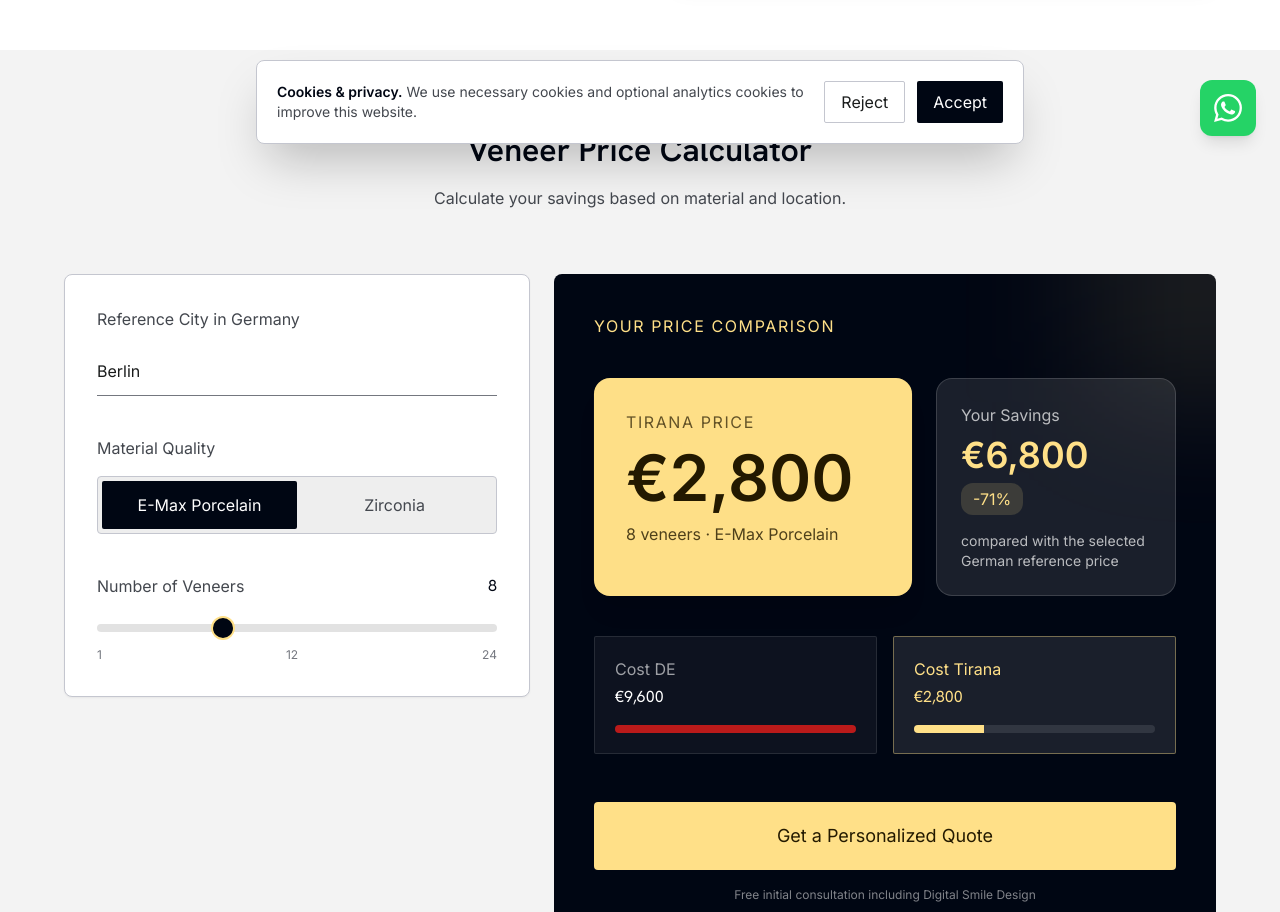
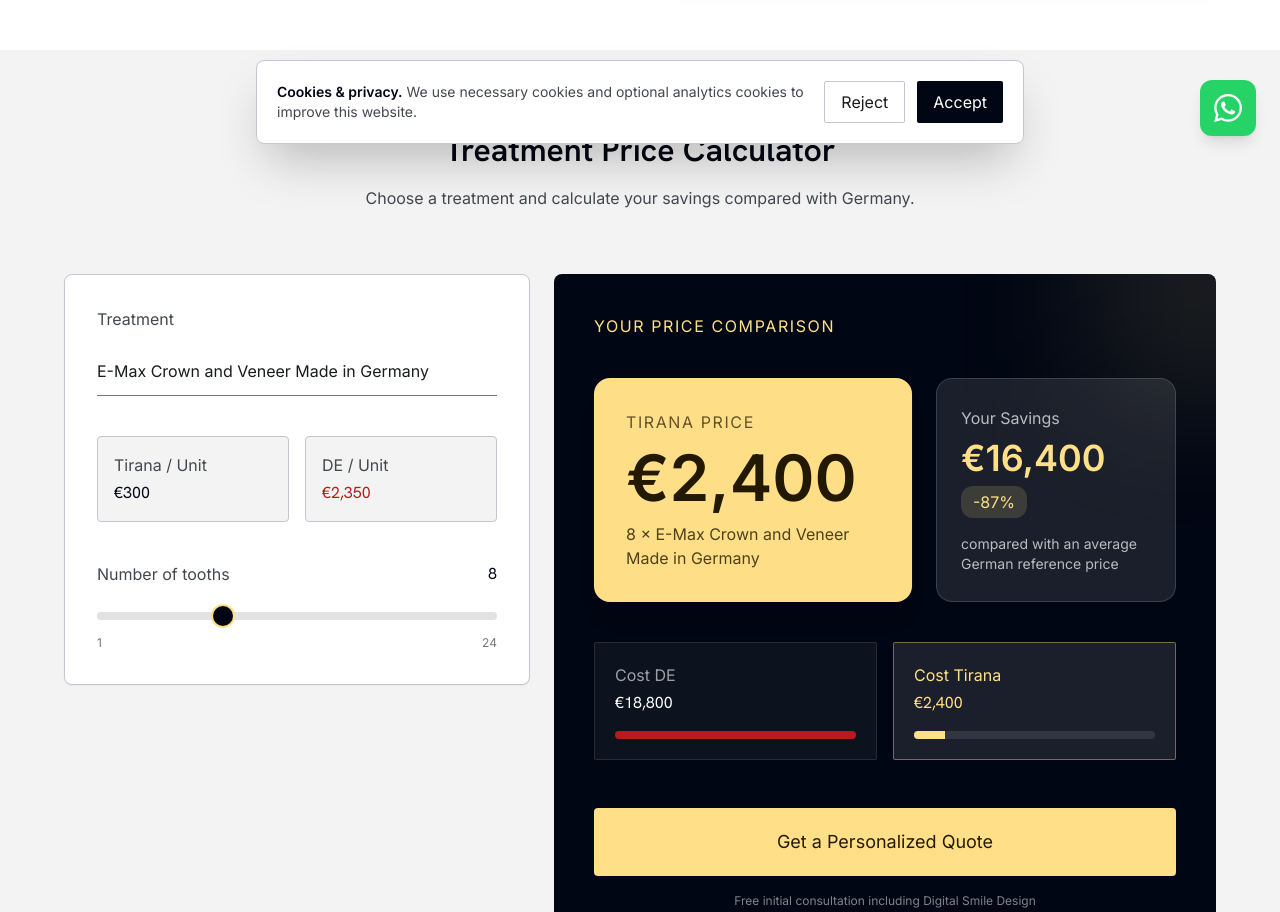
Before and after one commit to kejnidema/dt, a React (Vite) app in the folder frontend/: page /veneers/cost-comparison in a window 1280 px wide. Shown: the part 640-1552 px from the top of the page. Built offline with nearby package versions, Linux system fonts and the light colour scheme.

Commit message:
calculator update

```diff
--- a/frontend/src/components/Calculator.tsx
+++ b/frontend/src/components/Calculator.tsx
@@ -1,65 +1,137 @@
 import { useState, useCallback } from 'react';
 import { useI18n } from '@/lib/i18n';
 
-interface CityPricing {
-  name: string;
-  price_eur_per_tooth: number;
-}
-
-interface MaterialPrice {
+interface TreatmentPrice {
   key: string;
   name_de: string;
   name_en: string;
-  price_eur_per_tooth: number;
+  unit_de: string;
+  unit_en: string;
+  tirana_price_eur: number;
+  germany_price_eur: number;
+  max_quantity: number;
 }
 
-interface PricingConfig {
-  german_cities: CityPricing[];
-  materials: MaterialPrice[];
-}
-
-const PRICING_CONFIG: PricingConfig = {
-  german_cities: [
-    { name: 'Berlin', price_eur_per_tooth: 1200 },
-    { name: 'München', price_eur_per_tooth: 1500 },
-    { name: 'Hamburg', price_eur_per_tooth: 1300 },
-    { name: 'Frankfurt', price_eur_per_tooth: 1400 },
-    { name: 'Düsseldorf', price_eur_per_tooth: 1100 },
-  ],
-  materials: [
-    {
-      key: 'e-max',
-      name_de: 'E-Max Porzellan',
-      name_en: 'E-Max Porcelain',
-      price_eur_per_tooth: 350,
-    },
-    {
-      key: 'zirconia',
-      name_de: 'Zirkonoxid',
-      name_en: 'Zirconia',
-      price_eur_per_tooth: 400,
-    },
-  ],
-};
+const TREATMENT_PRICING: TreatmentPrice[] = [
+  {
+    key: 'tartar-clean',
+    name_de: 'Zahnsteinreinigung',
+    name_en: 'Tartar Clean',
+    unit_de: 'Behandlung',
+    unit_en: 'treatment',
+    tirana_price_eur: 30,
+    germany_price_eur: 100,
+    max_quantity: 4,
+  },
+  {
+    key: 'whitening',
+    name_de: 'Professionelle Zahnaufhellung',
+    name_en: 'Professional Teeth Whitening',
+    unit_de: 'Behandlung',
+    unit_en: 'treatment',
+    tirana_price_eur: 150,
+    germany_price_eur: 400,
+    max_quantity: 4,
+  },
+  {
+    key: 'implant',
+    name_de: 'MegaGen-Titanium Implantat',
+    name_en: 'MegaGen-Titanium Implant',
+    unit_de: 'Implantat',
+    unit_en: 'implant',
+    tirana_price_eur: 500,
+    germany_price_eur: 1500,
+    max_quantity: 12,
+  },
+  {
+    key: 'filling-grade-2',
+    name_de: 'Füllung Grad 2',
+    name_en: 'Filling Grade 2',
+    unit_de: 'Füllung',
+    unit_en: 'filling',
+    tirana_price_eur: 50,
+    germany_price_eur: 150,
+    max_quantity: 12,
+  },
+  {
+    key: 'filling-grade-3',
+    name_de: 'Füllung Grad 3',
+    name_en: 'Filling Grade 3',
+    unit_de: 'Füllung',
+    unit_en: 'filling',
+    tirana_price_eur: 70,
+    germany_price_eur: 200,
+    max_quantity: 12,
+  },
+  {
+    key: 'porcelain-crown',
+    name_de: 'Porzellankrone Made in Germany',
+    name_en: 'Porcelain Crown Made in Germany',
+    unit_de: 'Krone',
+    unit_en: 'crown',
+    tirana_price_eur: 100,
+    germany_price_eur: 700,
+    max_quantity: 24,
+  },
+  {
+    key: 'zirconia-crown',
+    name_de: 'Zirkonia-Krone Made in Germany',
+    name_en: 'Zirkonia Crown Made in Germany',
+    unit_de: 'Krone',
+    unit_en: 'crown',
+    tirana_price_eur: 200,
+    germany_price_eur: 900,
+    max_quantity: 24,
+  },
+  {
+    key: 'emax-crown-veneer',
+    name_de: 'E-Max Krone/Veneer Made in Germany',
+    name_en: 'E-Max Crown and Veneer Made in Germany',
+    unit_de: 'Zahn',
+    unit_en: 'tooth',
+    tirana_price_eur: 300,
+    germany_price_eur: 2350,
+    max_quantity: 24,
+  },
+  {
+    key: 'removable-prosthetic',
+    name_de: 'Herausnehmbare Prothese',
+    name_en: 'Removable Prosthetic',
+    unit_de: 'Kiefer',
+    unit_en: 'jaw',
+    tirana_price_eur: 600,
+    germany_price_eur: 1200,
+    max_quantity: 2,
+  },
+  {
+    key: 'surgery',
+    name_de: 'Chirurgie',
+    name_en: 'Surgery',
+    unit_de: 'Eingriff',
+    unit_en: 'procedure',
+    tirana_price_eur: 200,
+    germany_price_eur: 600,
+    max_quantity: 4,
+  },
+];
 
 export default function Calculator() {
   const { lang } = useI18n();
-  const config = PRICING_CONFIG;
-  const [cityIndex, setCityIndex] = useState(0);
-  const [materialIndex, setMaterialIndex] = useState(0);
-  const [toothCount, setToothCount] = useState(8);
+  const [treatmentIndex, setTreatmentIndex] = useState(7);
+  const selectedTreatment = TREATMENT_PRICING[treatmentIndex] ?? TREATMENT_PRICING[0]!;
+  const [quantity, setQuantity] = useState(8);
 
   const calculate = useCallback(() => {
-    const city = config.german_cities[cityIndex];
-    const material = config.materials[materialIndex];
-    const germany = toothCount * (city?.price_eur_per_tooth ?? 0);
-    const tirana = toothCount * (material?.price_eur_per_tooth ?? 0);
+    const germany = quantity * selectedTreatment.germany_price_eur;
+    const tirana = quantity * selectedTreatment.tirana_price_eur;
     const savings = germany - tirana;
     const pct = germany > 0 ? Math.round((savings / germany) * 100) : 0;
     return { germany, tirana, savings, pct };
-  }, [config, cityIndex, materialIndex, toothCount]);
+  }, [selectedTreatment, quantity]);
 
   const { germany, tirana, savings, pct } = calculate();
+  const treatmentName = lang === 'de' ? selectedTreatment.name_de : selectedTreatment.name_en;
+  const unitName = lang === 'de' ? selectedTreatment.unit_de : selectedTreatment.unit_en;
 
   const formatEuro = (n: number) =>
     new Intl.NumberFormat(lang === 'de' ? 'de-DE' : 'en-US', {
@@ -73,82 +145,78 @@ export default function Calculator() {
       <div className='max-w-[1200px] mx-auto px-gutter'>
         <div className='text-center mb-16'>
           <h2 className='font-headline-md text-headline-md mb-4 text-primary'>
-            {lang === 'de' ? 'Veneer Preisrechner' : 'Veneer Price Calculator'}
+            {lang === 'de' ? 'Behandlung Preisrechner' : 'Treatment Price Calculator'}
           </h2>
           <p className='text-on-surface-variant max-w-xl mx-auto'>
             {lang === 'de'
-              ? 'Berechnen Sie Ihre Ersparnis basierend auf Material und Standort.'
-              : 'Calculate your savings based on material and location.'}
+              ? 'Wählen Sie eine Behandlung und berechnen Sie Ihre Ersparnis gegenüber Deutschland.'
+              : 'Choose a treatment and calculate your savings compared with Germany.'}
           </p>
         </div>
 
         <div className='grid grid-cols-1 lg:grid-cols-12 gap-gutter items-start'>
           {/* Input Controls */}
           <div className='lg:col-span-5 bg-white p-8 rounded-xl border border-outline-variant shadow-sm space-y-10'>
-            {/* City */}
+            {/* Treatment */}
             <div>
               <label className='font-label-md block mb-4 text-on-surface-variant'>
-                {lang === 'de'
-                  ? 'Referenzstadt in Deutschland'
-                  : 'Reference City in Germany'}
+                {lang === 'de' ? 'Behandlung' : 'Treatment'}
               </label>
               <select
-                className='w-full border-b border-outline focus:border-primary focus:ring-0 py-3 bg-transparent font-body-md appearance-none cursor-pointer'
-                value={cityIndex}
-                onChange={(e) => setCityIndex(Number(e.target.value))}
+                className='w-full border-b border-outline focus:border-primary focus:ring-0 py-3 bg-transparent font-body-md appearance-none cursor-pointer outline-none'
+                value={treatmentIndex}
+                onChange={(e) => {
+                  const nextIndex = Number(e.target.value);
+                  const nextTreatment = TREATMENT_PRICING[nextIndex] ?? TREATMENT_PRICING[0]!;
+                  setTreatmentIndex(nextIndex);
+                  setQuantity((current) => Math.min(current, nextTreatment.max_quantity));
+                }}
               >
-                {config.german_cities.map((city, i) => (
-                  <option key={i} value={i}>
-                    {city.name}
+                {TREATMENT_PRICING.map((treatment, i) => (
+                  <option key={treatment.key} value={i}>
+                    {lang === 'de' ? treatment.name_de : treatment.name_en}
                   </option>
                 ))}
               </select>
             </div>
 
-            {/* Material Toggle */}
-            <div>
-              <label className='font-label-md block mb-4 text-on-surface-variant'>
-                {lang === 'de' ? 'Material-Qualität' : 'Material Quality'}
-              </label>
-              <div className='flex p-1 bg-surface-container rounded-lg border border-outline-variant'>
-                {config.materials.map((m, i) => (
-                  <button
-                    key={m.key}
-                    onClick={() => setMaterialIndex(i)}
-                    className={`flex-1 py-3 text-center rounded font-label-md transition-all ${
-                      materialIndex === i
-                        ? 'bg-primary text-white'
-                        : 'text-on-surface-variant hover:bg-white/50'
-                    }`}
-                  >
-                    {lang === 'de' ? m.name_de : m.name_en}
-                  </button>
-                ))}
+            {/* Unit Prices */}
+            <div className='grid grid-cols-2 gap-4'>
+              <div className='bg-surface-container-low rounded-lg border border-outline-variant p-4'>
+                <p className='font-label-md text-on-surface-variant mb-1'>
+                  {lang === 'de' ? 'Tirana / Einheit' : 'Tirana / Unit'}
+                </p>
+                <p className='font-headline-sm text-primary'>{formatEuro(selectedTreatment.tirana_price_eur)}</p>
+              </div>
+              <div className='bg-surface-container-low rounded-lg border border-outline-variant p-4'>
+                <p className='font-label-md text-on-surface-variant mb-1'>
+                  {lang === 'de' ? 'DE / Einheit' : 'DE / Unit'}
+                </p>
+                <p className='font-headline-sm text-error'>{formatEuro(selectedTreatment.germany_price_eur)}</p>
               </div>
             </div>
 
-            {/* Tooth Slider */}
+            {/* Quantity Slider */}
             <div>
               <div className='flex justify-between mb-4'>
                 <label className='font-label-md text-on-surface-variant'>
-                  {lang === 'de' ? 'Anzahl der Veneers' : 'Number of Veneers'}
+                  {lang === 'de' ? `Anzahl ${unitName}` : `Number of ${unitName}s`}
                 </label>
                 <span className='font-headline-sm text-primary'>
-                  {toothCount}
+                  {quantity}
                 </span>
               </div>
               <input
                 type='range'
                 min={1}
-                max={24}
-                value={toothCount}
-                onChange={(e) => setToothCount(Number(e.target.value))}
+                max={selectedTreatment.max_quantity}
+                value={quantity}
+                onChange={(e) => setQuantity(Number(e.target.value))}
                 className='w-full h-2 bg-surface-container-highest rounded-lg appearance-none cursor-pointer slider-thumb'
               />
               <div className='flex justify-between mt-2 text-[12px] text-outline font-label-md'>
                 <span>1</span>
-                <span>12</span>
-                <span>24</span>
+                <span>{selectedTreatment.max_quantity}</span>
               </div>
             </div>
           </div>
@@ -172,10 +240,7 @@ export default function Calculator() {
                     {formatEuro(tirana)}
                   </div>
                   <div className='font-label-md mt-3 opacity-80'>
-                    {toothCount} {lang === 'de' ? 'Veneers' : 'veneers'} ·{' '}
-                    {lang === 'de'
-                      ? config.materials[materialIndex]?.name_de
-                      : config.materials[materialIndex]?.name_en}
+                    {quantity} × {treatmentName}
                   </div>
                 </div>
 
@@ -193,8 +258,8 @@ export default function Calculator() {
                   </div>
                   <p className='mt-4 text-sm opacity-70'>
                     {lang === 'de'
-                      ? 'gegenüber dem ausgewählten deutschen Referenzpreis'
-                      : 'compared with the selected German reference price'}
+                      ? 'gegenüber einem durchschnittlichen deutschen Referenzpreis'
+                      : 'compared with an average German reference price'}
                   </p>
                 </aside>
               </div>
```
